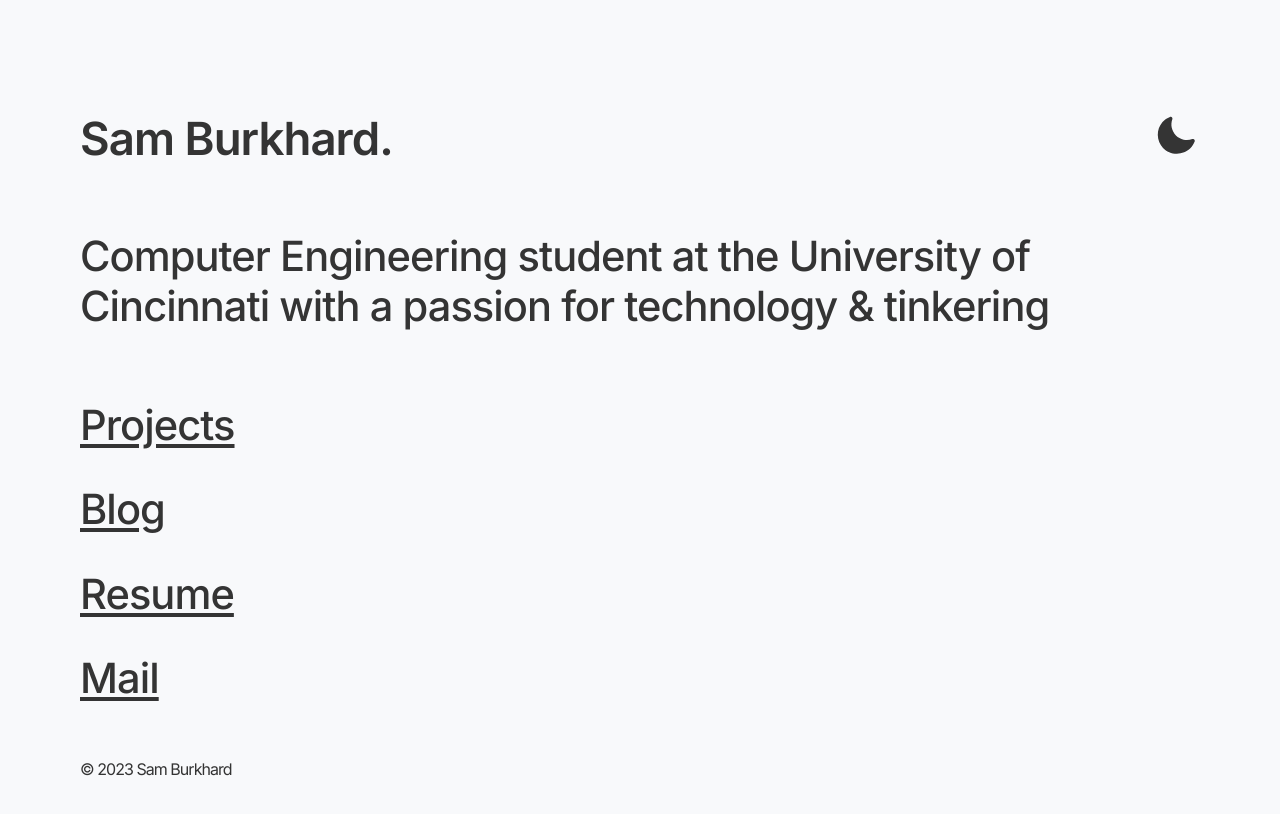
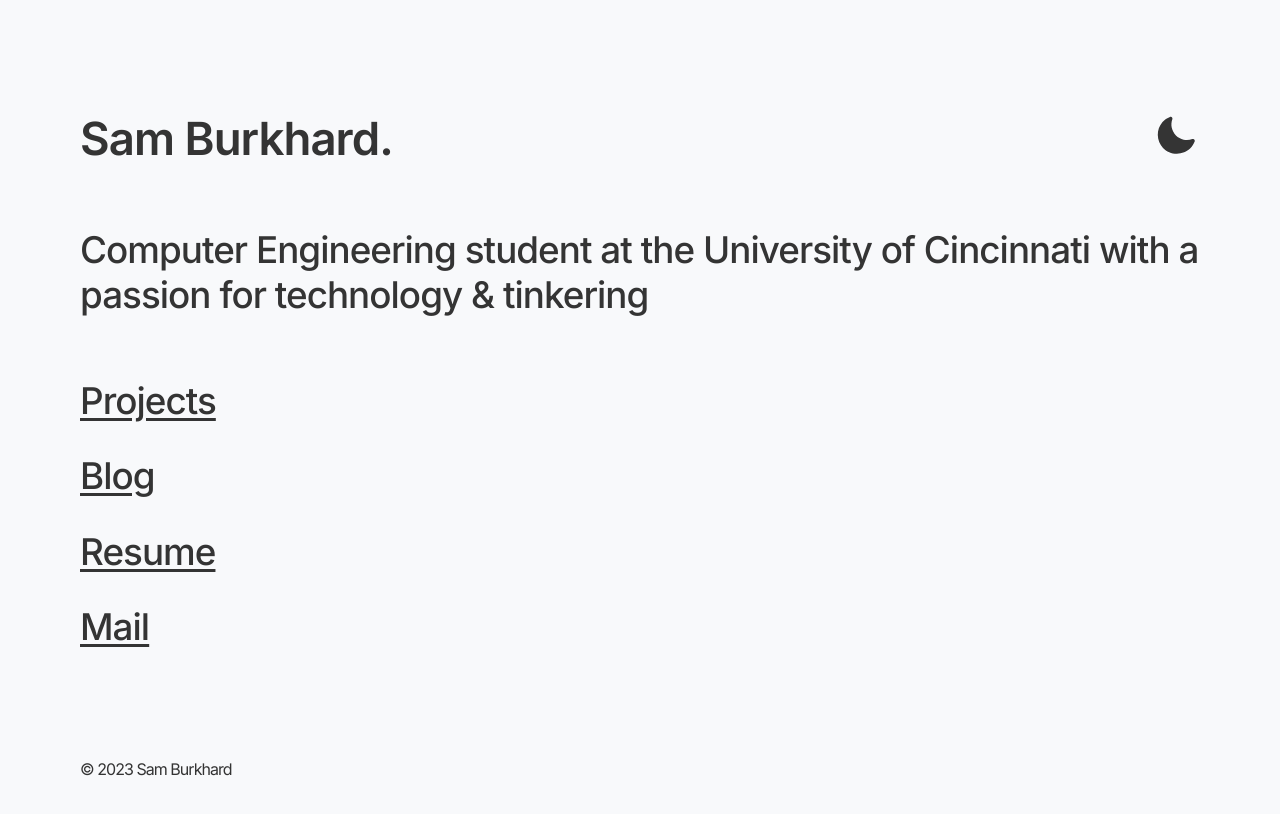
Before and after one commit to srburk/samburkhard.com, an Astro site: page / in a window 1280 px wide. Built offline with nearby package versions, Linux system fonts and the light colour scheme; Astro itself is replaced by a stand-in of ours.

Commit message:
Adjusted size

```diff
--- a/public/styles.css
+++ b/public/styles.css
@@ -75,7 +75,8 @@
 
 h2 {
     font-weight: 500;
-    font-size: calc(1em + 2vw);
+    font-size: calc(1.5em + 1vw);
+    /* font-size: calc(1em + 2vw); */
 }
 
 h4 {
```
